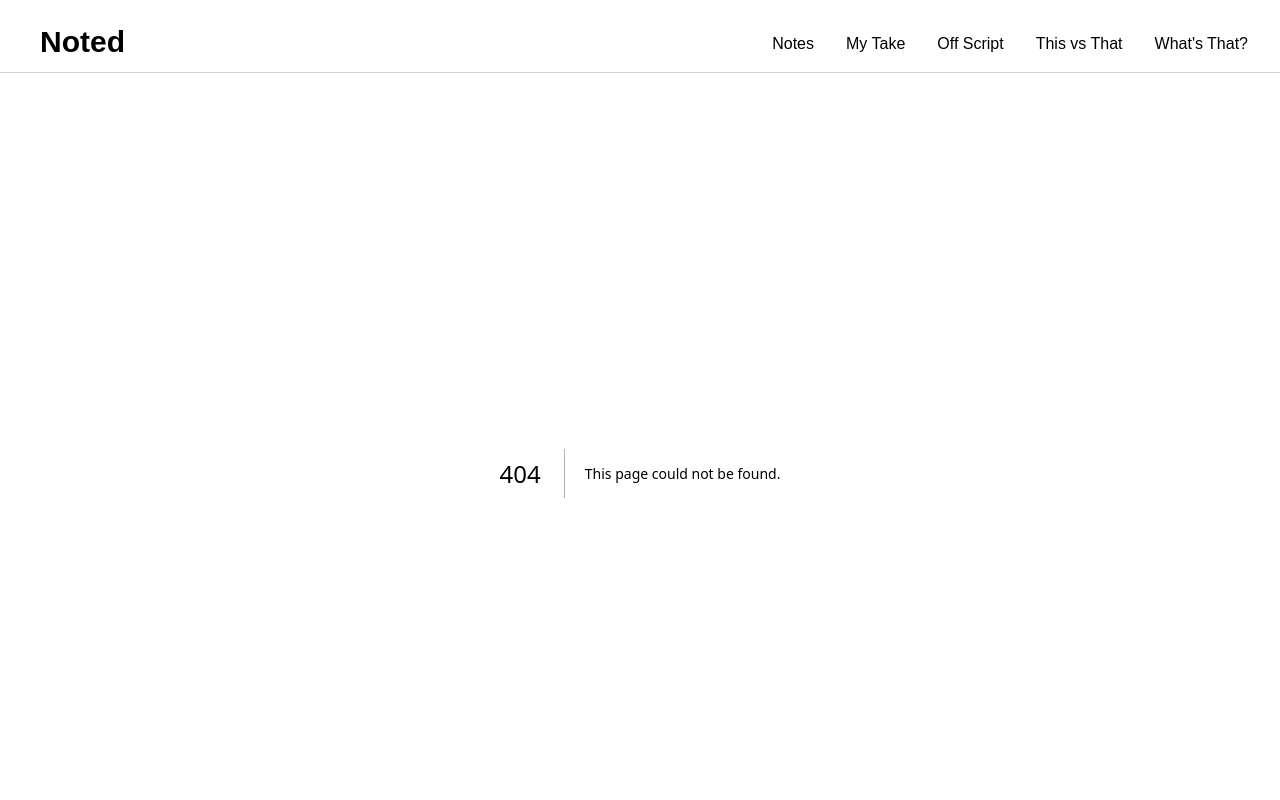
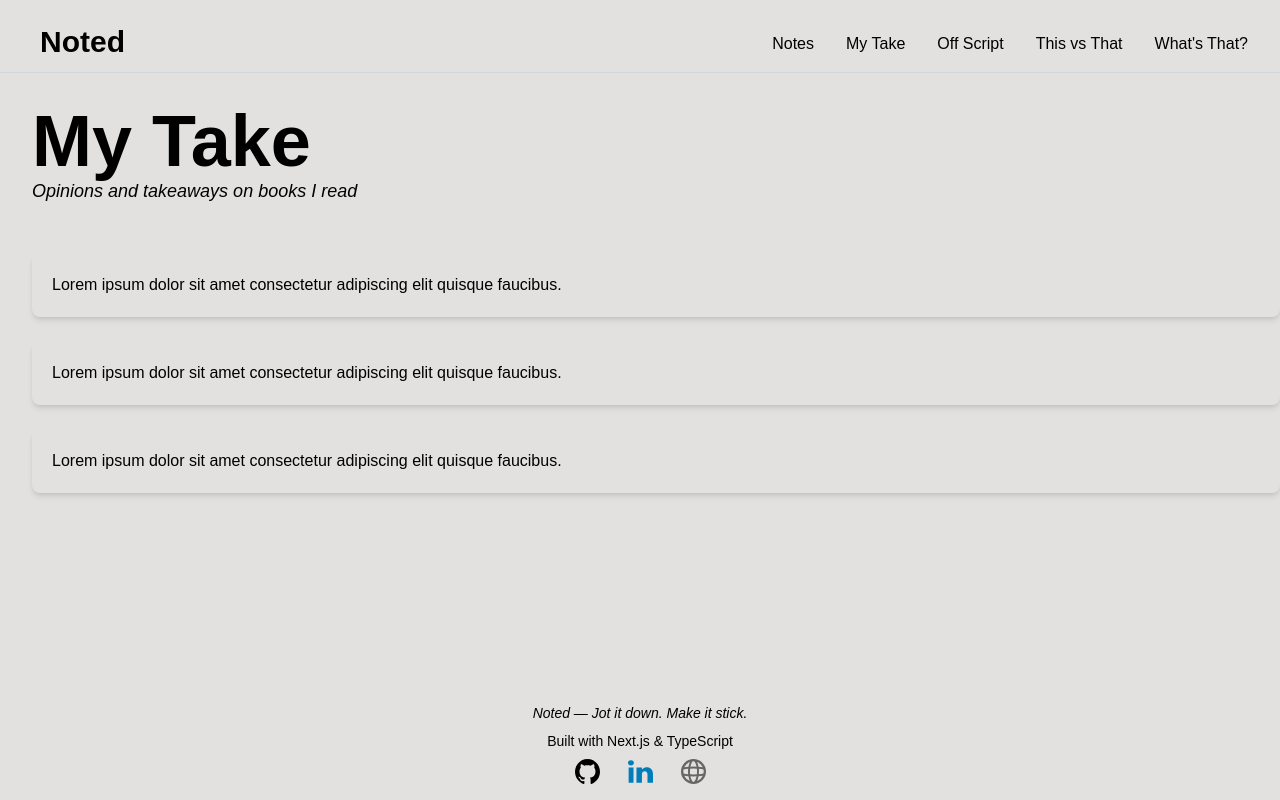
Before and after one commit to 13ack2basixs/noted, a Next.js app: page /my-take in a window 1280 px wide. Before the commit this address had no page. Shown: the top 800 px of the page. Built offline with nearby package versions, Linux system fonts and the light colour scheme.

Commit message:
Fix styling and add pages for navbar

```diff
--- a/src/app/components/NotePreviewCard.tsx
+++ /dev/null
@@ -1,11 +0,0 @@
-type NotePreviewCardProps = {
-  title: string,
-}
-
-export default function NotePreviewCard({ title }: NotePreviewCardProps) {
-  return (
-    <div className="">
-      <span>{title}</span>
-    </div>
-  )
-};
--- /dev/null
+++ b/src/app/components/PreviewCard.tsx
@@ -0,0 +1,11 @@
+type PreviewCardProps = {
+  title: string,
+}
+
+export default function PreviewCard({ title }: PreviewCardProps) {
+  return (
+    <div className="block max-w p-5 bg-[#e2e1df] hover:bg-[#d1ceca] border-black rounded-lg shadow-md">
+      <span>{title}</span>
+    </div>
+  )
+};
--- /dev/null
+++ b/src/app/my-take/page.tsx
@@ -0,0 +1,21 @@
+import Link from "next/link";
+import PreviewCard from "../components/PreviewCard";
+
+export default function MyTake() {
+  return (
+    <div className="pt-8 pl-8">
+      <div>
+        <h1 className="text-7xl font-bold">My Take</h1>
+        <p className="text-lg italic mb-6">Opinions and takeaways on books I read</p>
+      </div>
+
+      <section className="mt-12">
+        <div className="display-block space-x-10 mb-6">
+          <Link href={'/my-take/'}><PreviewCard title="Lorem ipsum dolor sit amet consectetur adipiscing elit quisque faucibus." /></Link>
+          <Link href={'/my-take/'}><PreviewCard title="Lorem ipsum dolor sit amet consectetur adipiscing elit quisque faucibus." /></Link>
+          <Link href={'/my-take/'}><PreviewCard title="Lorem ipsum dolor sit amet consectetur adipiscing elit quisque faucibus." /></Link>
+        </div>
+      </section>
+    </div>
+  )
+};
--- a/src/app/notes/[category]/page.tsx
+++ b/src/app/notes/[category]/page.tsx
@@ -1,4 +1,4 @@
-import NotePreviewCard from "@/app/components/NotePreviewCard";
+import NotePreviewCard from "@/app/components/PreviewCard";
 
 type CategoryProps = {
   params: {category: string}
--- /dev/null
+++ b/src/app/off-script/page.tsx
@@ -0,0 +1,21 @@
+import Link from "next/link";
+import PreviewCard from "../components/PreviewCard";
+
+export default function OffScript() {
+  return (
+    <div className="pt-8 pl-8">
+      <div>
+        <h1 className="text-7xl font-bold">Off Script</h1>
+        <p className="text-lg italic mb-6">Random thoughts and questions I have...</p>
+      </div>
+
+      <section className="mt-12">
+        <div className="display-block space-x-10 mb-6">
+          <Link href={'/off-script/'}><PreviewCard title="Lorem ipsum dolor sit amet consectetur adipiscing elit quisque faucibus." /></Link>
+          <Link href={'/off-script/'}><PreviewCard title="Lorem ipsum dolor sit amet consectetur adipiscing elit quisque faucibus." /></Link>
+          <Link href={'/off-script/'}><PreviewCard title="Lorem ipsum dolor sit amet consectetur adipiscing elit quisque faucibus." /></Link>
+        </div>
+      </section>
+    </div>
+  )
+};
--- /dev/null
+++ b/src/app/this-vs-that/page.tsx
@@ -0,0 +1,21 @@
+import Link from "next/link";
+import PreviewCard from "../components/PreviewCard";
+
+export default function ThisVsThat() {
+  return (
+    <div className="pt-8 pl-8">
+      <div>
+        <h1 className="text-7xl font-bold">This vs That</h1>
+        <p className="text-lg italic mb-6">Breaks the fine lines between things that are similar but actually different</p>
+      </div>
+
+      <section className="mt-12">
+        <div className="display-block space-x-10 mb-6">
+          <Link href={'/this-vs-that/'}><PreviewCard title="Lorem ipsum dolor sit amet consectetur adipiscing elit quisque faucibus." /></Link>
+          <Link href={'/this-vs-that/'}><PreviewCard title="Lorem ipsum dolor sit amet consectetur adipiscing elit quisque faucibus." /></Link>
+          <Link href={'/this-vs-that/'}><PreviewCard title="Lorem ipsum dolor sit amet consectetur adipiscing elit quisque faucibus." /></Link>
+        </div>
+      </section>
+    </div>
+  )
+};
--- /dev/null
+++ b/src/app/whats-that/page.tsx
@@ -0,0 +1,21 @@
+import Link from "next/link";
+import PreviewCard from "../components/PreviewCard";
+
+export default function WhatsThat() {
+  return (
+    <div className="pt-8 pl-8">
+      <div>
+        <h1 className="text-7xl font-bold">What&apos;s that</h1>
+        <p className="text-lg italic mb-6">The things I once had to Google</p>
+      </div>
+
+      <section className="mt-12">
+        <div className="display-block space-x-10 mb-6">
+          <Link href={'/whats-that/'}><PreviewCard title="Lorem ipsum dolor sit amet consectetur adipiscing elit quisque faucibus." /></Link>
+          <Link href={'/whats-that/'}><PreviewCard title="Lorem ipsum dolor sit amet consectetur adipiscing elit quisque faucibus." /></Link>
+          <Link href={'/whats-that/'}><PreviewCard title="Lorem ipsum dolor sit amet consectetur adipiscing elit quisque faucibus." /></Link>
+        </div>
+      </section>
+    </div>
+  )
+};
```
